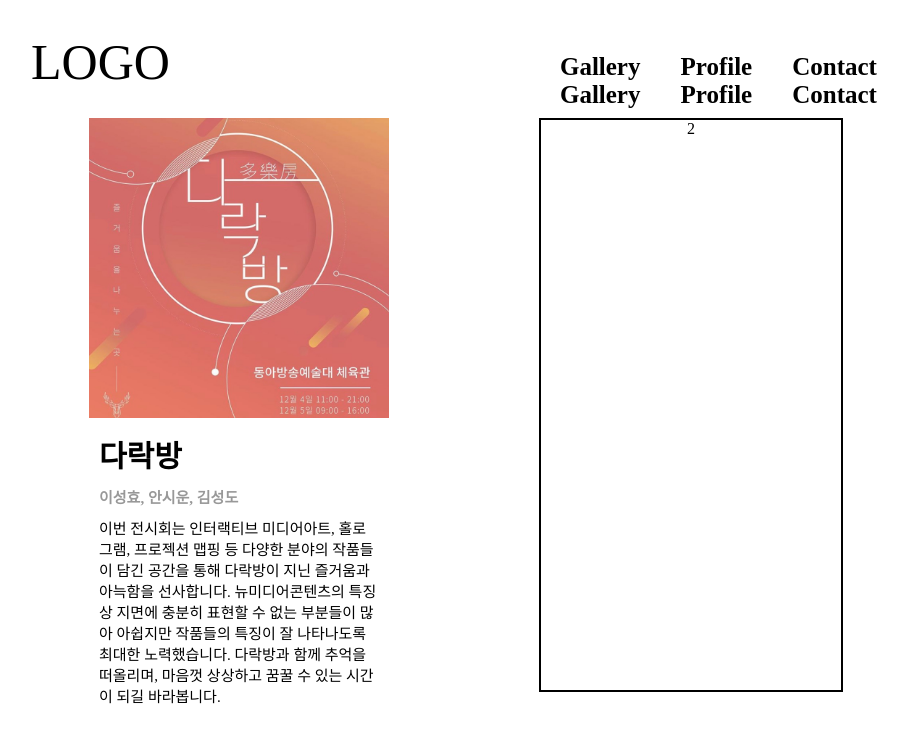
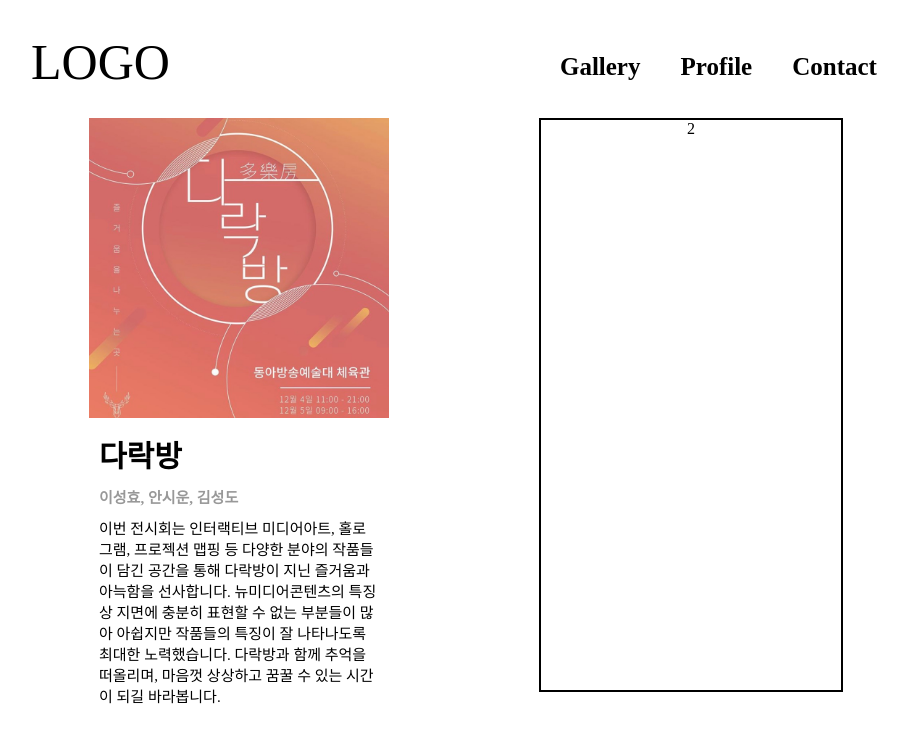
Before and after one commit to dudejrtjdrp/Newmedia_Festival, a plain HTML site: page 1.html in a window 1280 px wide. Shown: the top 736 px of the page, without its empty margins (186-1094 px from the left). Drawn offline with Linux system fonts and the light colour scheme.

Commit message:
중복된거 삭제
중복된 ul 태그 삭제

```diff
--- a/1.html
+++ b/1.html
@@ -129,15 +129,11 @@
 
        <ul>
         <li><a href="1.html">Gallery</a></li>
-        <li><a href="#2.html">Profile</a></li>
+        <li><a href="2.html">Profile</a></li>
         <li><a href="#3.html">Contact</a></li>
        </ul>
 
-      <ul>
-      <li><a href="1.html">Gallery</a></li>
-      <li><a href="2.html">Profile</a></li>
-      <li><a href="#3.html">Contact</a></li>
-      </ul>
+
 
       </div>
   </div>
```
